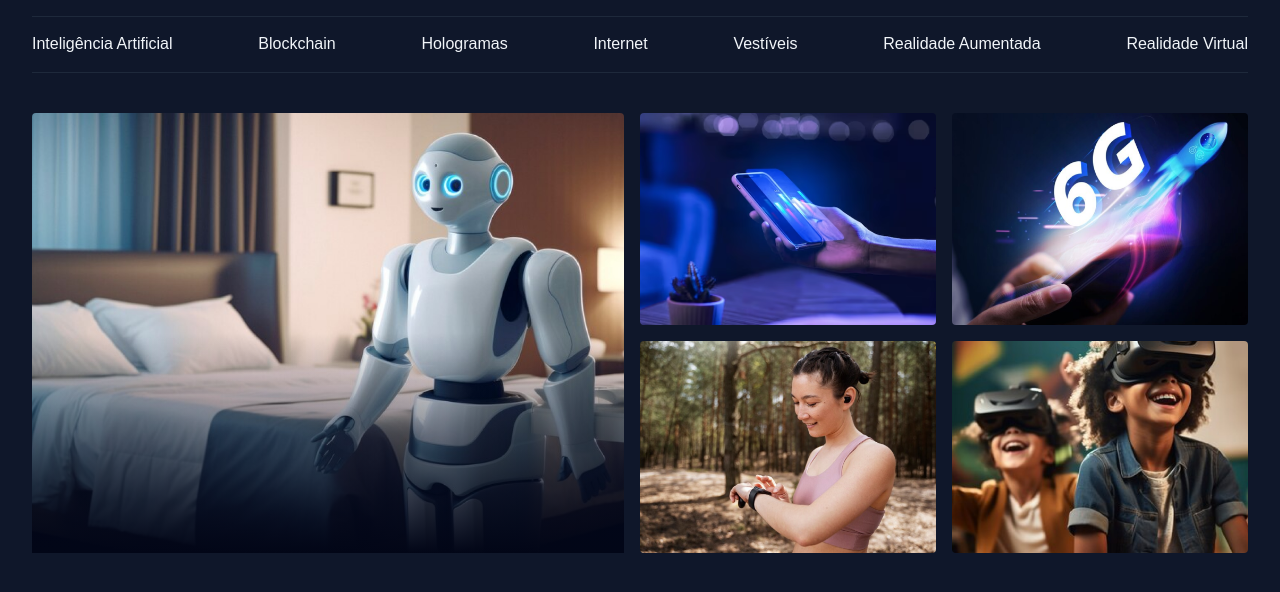
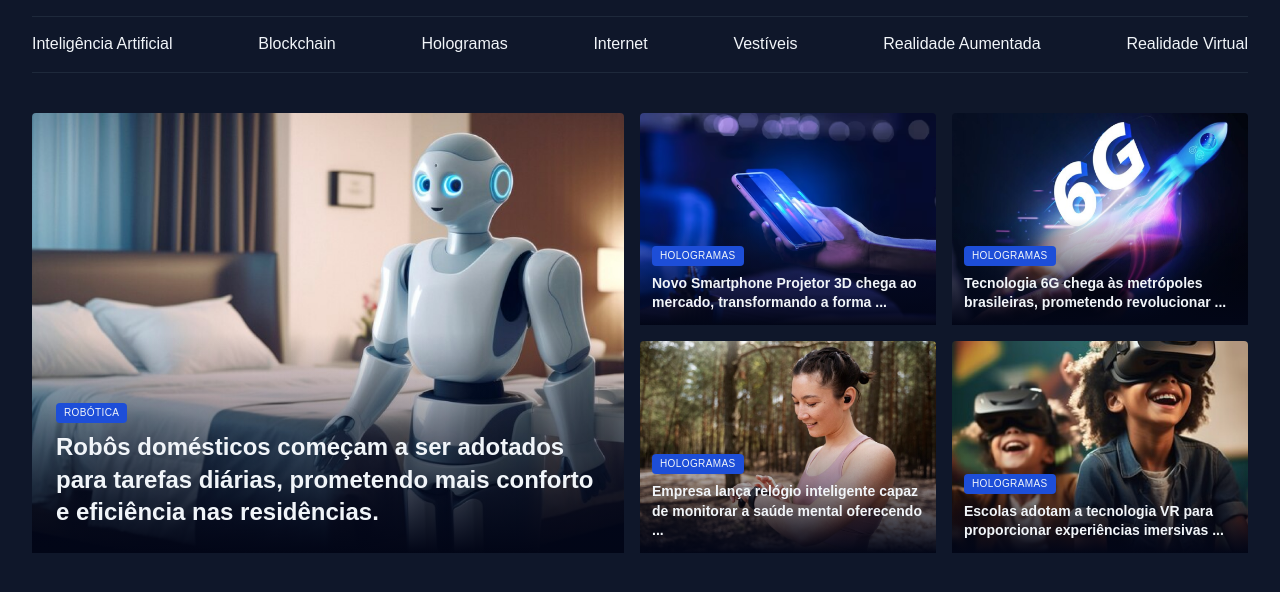
Before and after one commit to ArtuurDev/portal-de-noticias, a plain HTML site: page index.html in a window 1280 px wide. Shown: the part 54-646 px from the top of the page. Drawn offline with Linux system fonts and the light colour scheme.

Commit message:
finaliando destaques

```diff
--- a/index.html
+++ b/index.html
@@ -35,23 +35,59 @@
 
   <main class="container">
     <section id="featured" class="grid grid-flow-col gap-16">
-      <div class="card">
+      <figure class="card">
         <img src="assets/images/Image 01.png" alt="">
-      </div>
+
+        <figcaption>
+          <span class="content-tag">Robótica</span>
+          <h2 class="text-2xl">
+            Robôs domésticos começam a ser adotados para tarefas diárias, prometendo mais conforto e
+            eficiência nas residências.
+          </h2>
+        </figcaption>
+
+      </figure>
 
       <div class="grid grid-cols-2 gap-16">
-        <div>
+        <figure class="card">
           <img src="./assets/images/Image 02.png" alt="">
-        </div>
-        <div>
+          <figcaption>
+            <span class="content-tag">Hologramas</span>
+            <h2 class="text-lg">
+              Novo Smartphone Projetor 3D chega ao mercado,
+              transformando a forma ...
+            </h2>
+          </figcaption>
+        </figure>
+        <figure class="card">
           <img src="./assets/images/Image 03.png" alt="">
-        </div>
-        <div>
+           <figcaption>
+            <span class="content-tag">Hologramas</span>
+            <h2 class="text-lg">
+              Tecnologia 6G chega às metrópoles brasileiras, prometendo revolucionar ...
+            </h2>
+          </figcaption>
+        </figure>
+        <figure class="card">
           <img src="./assets/images/Image 04.png" alt="">
-        </div>
-        <div>
+           <figcaption>
+            <span class="content-tag">Hologramas</span>
+            <h2 class="text-lg">
+              Empresa lança relógio inteligente capaz de monitorar a
+              saúde mental oferecendo ...
+            </h2>
+          </figcaption>
+        </figure>
+        <figure class="card">
           <img src="./assets/images/Image 05.png" alt="">
-        </div>
+           <figcaption>
+            <span class="content-tag">Hologramas</span>
+            <h2 class="text-lg">
+              Escolas adotam a tecnologia VR para proporcionar
+              experiências imersivas ...
+            </h2>
+          </figcaption>
+        </figure>
       </div>
 
     </section>
--- a/styles/global.css
+++ b/styles/global.css
@@ -51,3 +51,14 @@
 main {
     margin-top: 40px;
 }
+
+.content-tag {
+  display: inline-block;
+  background-color: var(--brand-color-dark);
+  padding: 4px 8px;
+  border-radius: 4px;
+  font: 500 10px/1.2 var(--font-family);
+  text-transform: uppercase;
+  letter-spacing: 0.04em;
+  color: var(--text-color-primary);
+}
--- a/styles/sections.css
+++ b/styles/sections.css
@@ -7,6 +7,7 @@
 
   .card {
     position: relative;
+    overflow: hidden;
   }
 }
 
@@ -21,3 +22,18 @@
     #020617 100%
   );
 }
+
+figcaption {
+  position: absolute;
+  bottom: 0;
+
+  padding: 24px;
+
+  h2 {
+    margin-top: 8px;
+  }
+}
+
+figcaption:has(.text-lg) {
+  padding: 12px;
+}
--- a/styles/utility.css
+++ b/styles/utility.css
@@ -19,3 +19,19 @@
 .gap-16 {
   gap: 16px;
 }
+
+.text-2xl {
+    font: var(--h1);
+}
+
+.text-xl {
+    font: var(--h2);
+}
+
+.text-lg {
+    font: var(--h3);
+}
+
+.text-sm {
+    font: var(--text-sm);
+}
```
